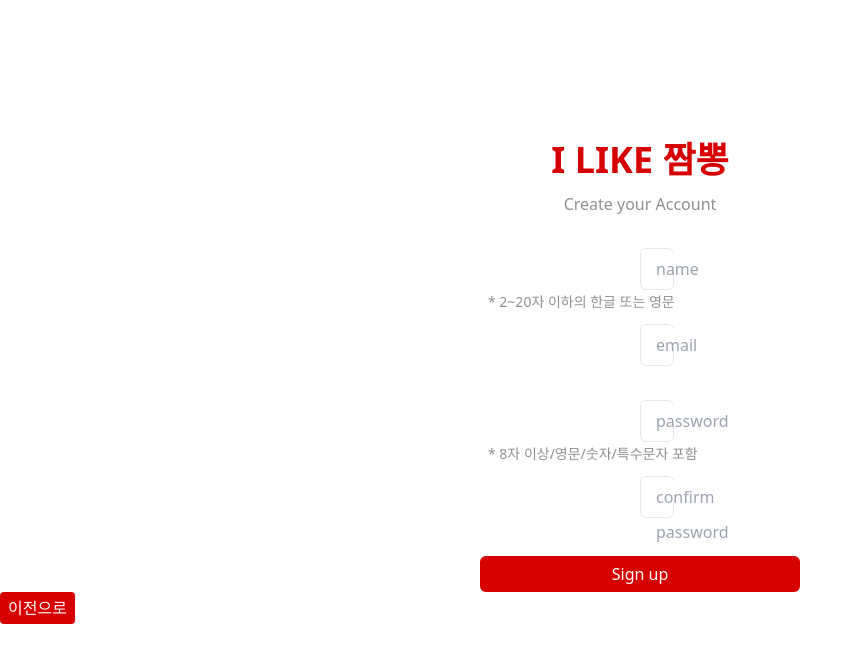
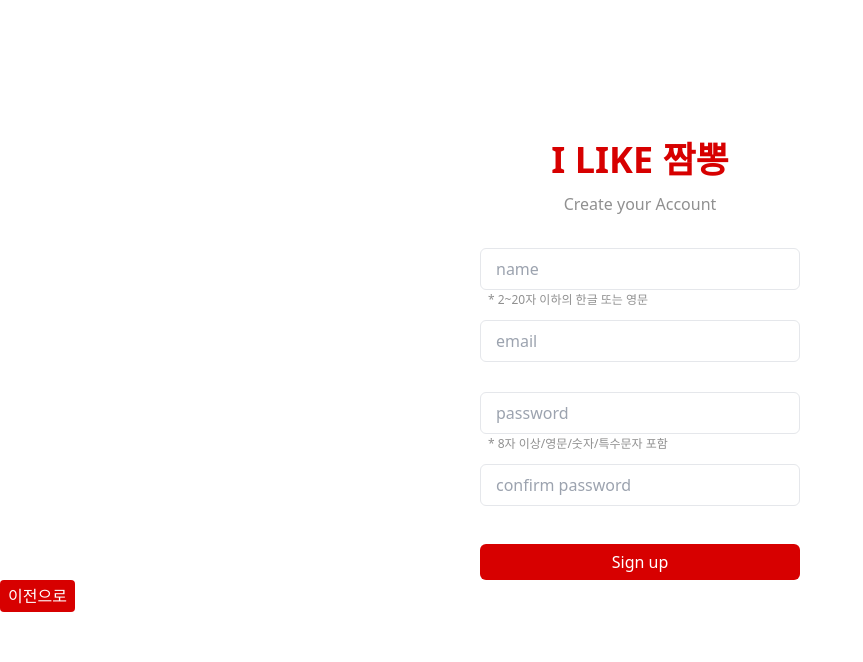
Before and after one commit to yuxincxoi/jjambbong_map, a React app: page /signupPage in a window 1280 px wide. Shown: the top 662 px of the page, without its empty margins (0-863 px from the left). Built offline with nearby package versions, Linux system fonts and the light colour scheme; no server answers; the HTML template or start-up script is replaced by a standard one.

Commit message:
sign up page 디자인 수정

```diff
--- a/src/pages/signupPage.tsx
+++ b/src/pages/signupPage.tsx
@@ -115,9 +115,9 @@ export default function SignupPage() {
           name="name"
           value={name}
           onChange={(e) => setName(e.target.value)}
-          className="mt-3"
+          className="w-80 mt-3"
         />
-        <p className="flex w-80 mx-auto px-2 mt-1 text-[#909090] font-thin text-sm">
+        <p className="flex w-80 mx-auto px-2 mt-1 text-[#909090] font-thin text-xs">
           * 2~20자 이하의 한글 또는 영문
         </p>
         <Input
@@ -126,7 +126,7 @@ export default function SignupPage() {
           name="id"
           value={id}
           onChange={(e) => setId(e.target.value)}
-          className="mt-3"
+          className="w-80 mt-3"
         />
         <Input
           type="password"
@@ -134,9 +134,9 @@ export default function SignupPage() {
           name="id"
           value={password}
           onChange={(e) => setPassword(e.target.value)}
-          className="mt-9"
+          className="w-80 mt-8"
         />
-        <p className="flex w-80 mx-auto px-2 mt-1 text-[#909090] font-thin text-sm">
+        <p className="flex w-80 mx-auto px-2 mt-1 text-[#909090] font-thin text-xs">
           * 8자 이상/영문/숫자/특수문자 포함
         </p>
         <Input
@@ -145,7 +145,7 @@ export default function SignupPage() {
           name="confirmPassword"
           value={confirmPassword}
           onChange={(e) => setConfirmPassword(e.target.value)}
-          className="mt-3"
+          className="w-80 mt-3"
         />
         <Button
           buttonName="Sign up"
```
